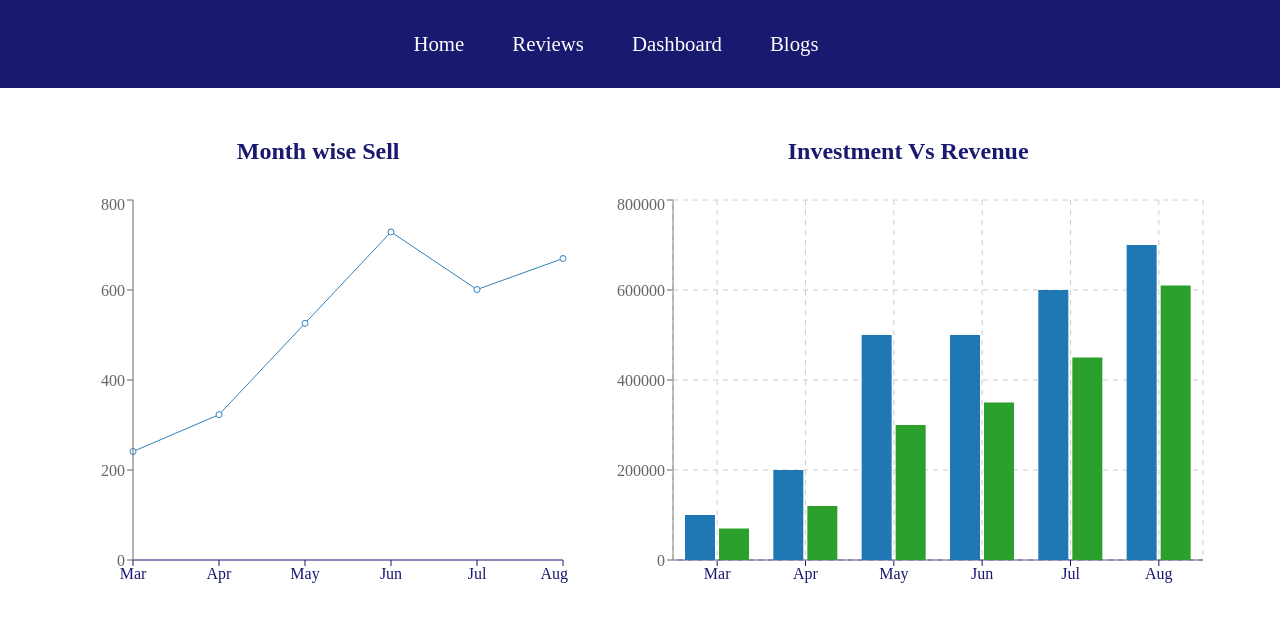
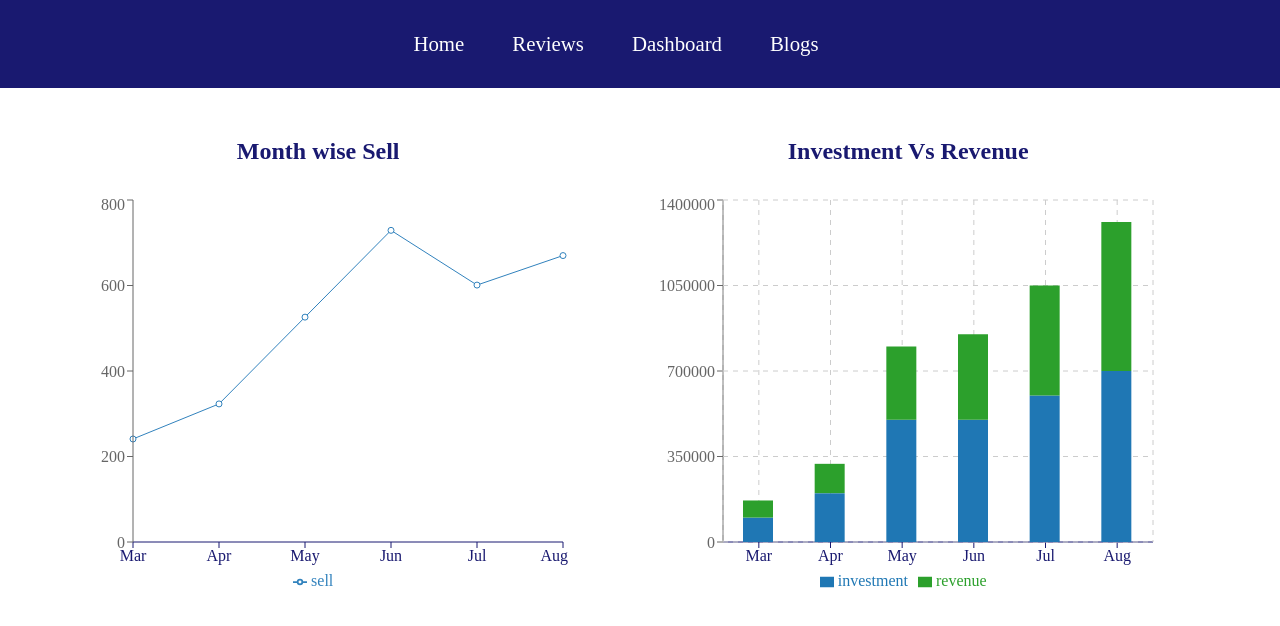
Before and after one commit to Ety-Biswangri/tasty-pickles, a React (Create React App) app: page /dashboard in a window 1280 px wide. Shown: the top 626 px of the page. Built offline with nearby package versions, Linux system fonts and the light colour scheme.

Commit message:
dashboard styles are improved

```diff
--- a/src/components/Dashboard/Dashboard.js
+++ b/src/components/Dashboard/Dashboard.js
@@ -1,5 +1,5 @@
 import React, { useEffect, useState } from 'react';
-import { Bar, BarChart, CartesianGrid, Line, LineChart, Tooltip, XAxis, YAxis } from 'recharts';
+import { Bar, BarChart, CartesianGrid, Legend, Line, LineChart, Tooltip, XAxis, YAxis } from 'recharts';
 import './Dashboard.css';
 
 const Dashboard = () => {
@@ -21,6 +21,7 @@ const Dashboard = () => {
                         <Line dataKey={'sell'}></Line>
                         <XAxis dataKey={'month'} stroke='rgb(25, 25, 112)'></XAxis>
                         <Tooltip></Tooltip>
+                        <Legend />
                         <YAxis></YAxis>
                     </LineChart>
                 </div>
@@ -28,13 +29,14 @@ const Dashboard = () => {
             <div className='chart-right'>
                 <div>
                     <h2 style={{ textAlign: 'center', marginBottom: '30px', color: 'rgb(25, 25, 112)' }}>Investment Vs Revenue</h2>
-                    <BarChart width={600} height={400} data={data}>
+                    <BarChart width={500} height={400} data={data}>
                         <XAxis dataKey="month" stroke='rgb(25, 25, 112)' />
                         <YAxis />
                         <Tooltip />
+                        <Legend />
                         <CartesianGrid stroke="#ccc" strokeDasharray="5 5" />
-                        <Bar dataKey="investment" fill="#1f77b4" barSize={30} />
-                        <Bar dataKey="revenue" fill="#2ca02c" barSize={30} />
+                        <Bar dataKey="investment" stackId="a" fill="#1f77b4" barSize={30} />
+                        <Bar dataKey="revenue" stackId="a" fill="#2ca02c" barSize={30} />
                     </BarChart>
                 </div>
             </div>
```
